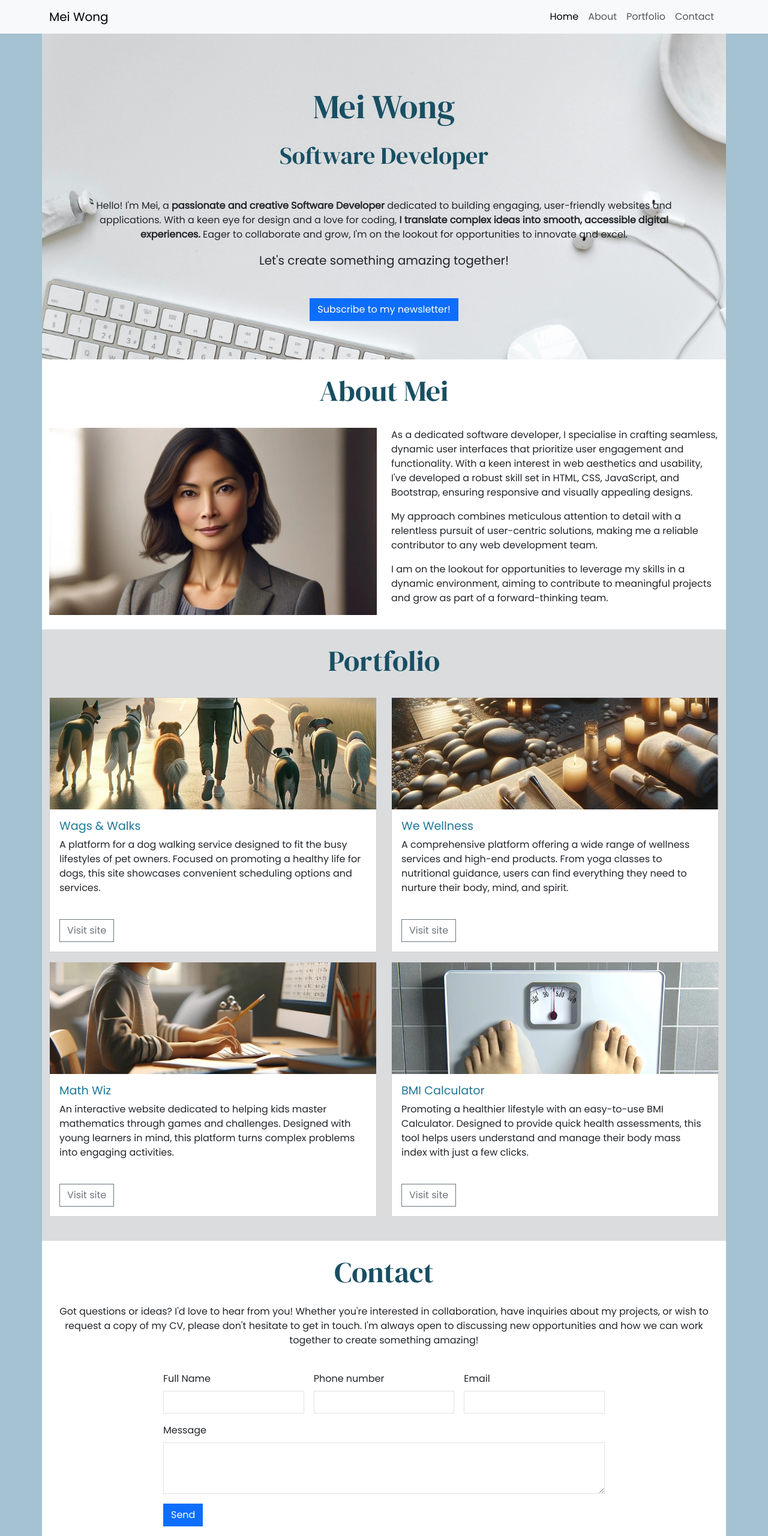
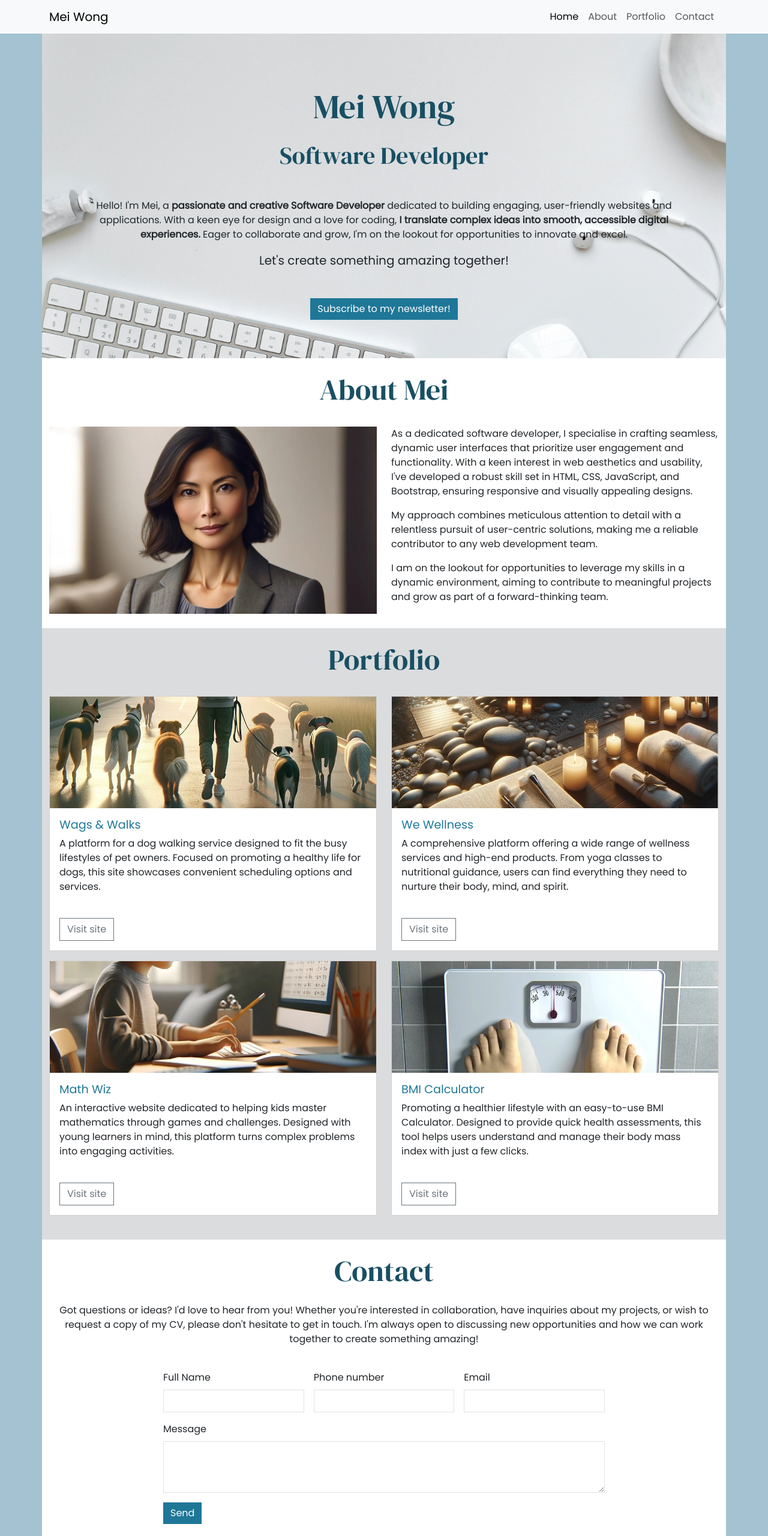
Before and after one commit to AmitKapilaCodeIns/simple-portfolio, a plain HTML site: page index.html in a window 1280 px wide. Shown: the top 2560 px of the page at 60% size. Drawn offline with nearby package versions, Linux system fonts and the light colour scheme.

Commit message:
Custom button styles

```diff
--- a/assets/css/styles.css
+++ b/assets/css/styles.css
@@ -42,6 +42,16 @@ h2 {
     border-radius: 0;
 }
 
+/* Buttons */
+.custom-button {
+    background-color: #1f7798; /* mid-blue */
+    border: #1f7798; /* mid-blue */
+}
+
+.custom-button:hover {
+    background-color: #1d6d8a; /* darker mid-blue */
+    border: #1d6d8a;
+}
 /* About section */
 
 #about {
--- a/index.html
+++ b/index.html
@@ -63,7 +63,7 @@
                 <!-- mb-5 gives extra margin spacing under lead text -->
                 <p class="lead mb-5">Let's create something amazing together!</p>
                 <!-- Button trigger modal -->
-                <button type="button" class="btn btn-primary sharp-corners" data-bs-toggle="modal"
+                <button type="button" class="btn btn-primary sharp-corners custom-button" data-bs-toggle="modal"
                     data-bs-target="#exampleModal">
                     Subscribe to my newsletter!
                 </button>
@@ -217,7 +217,7 @@
                         <textarea class="form-control" id="message" rows="3"></textarea>
                     </div>
                     <div class="col-12">
-                        <button type="submit" class="btn btn-primary">Send</button>
+                        <button type="submit" class="btn btn-primary custom-button">Send</button>
                     </div>
                 </form>
             </div>
@@ -245,7 +245,7 @@
                             <input type="email" class="form-control" id="email">
                         </div>
                         <div class="col-12 mb-4">
-                            <button type="submit" class="btn btn-primary">Sign up!</button>
+                            <button type="submit" class="btn btn-primary custom-button">Sign up!</button>
                         </div>
                     </form>
                 </div>
```
